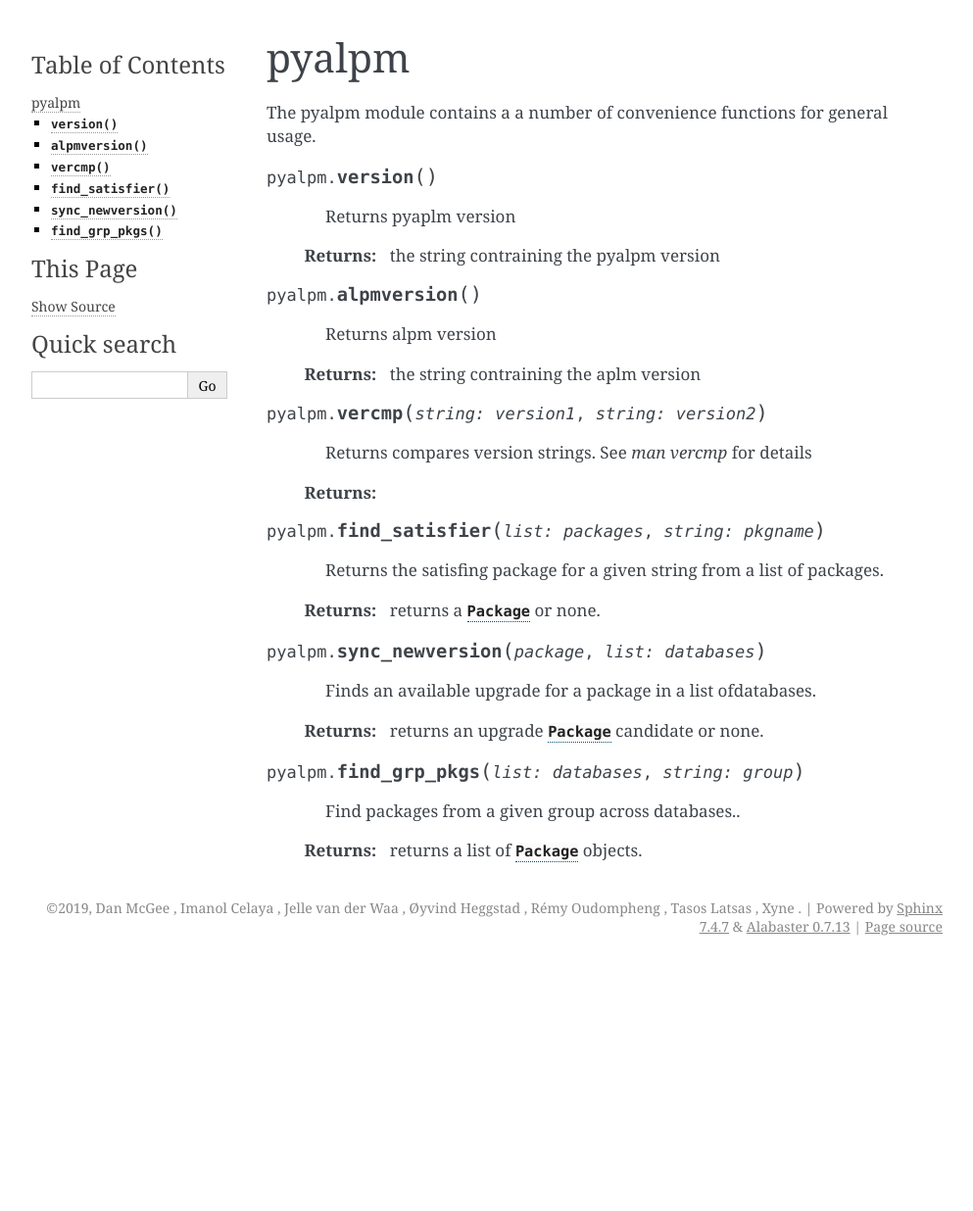
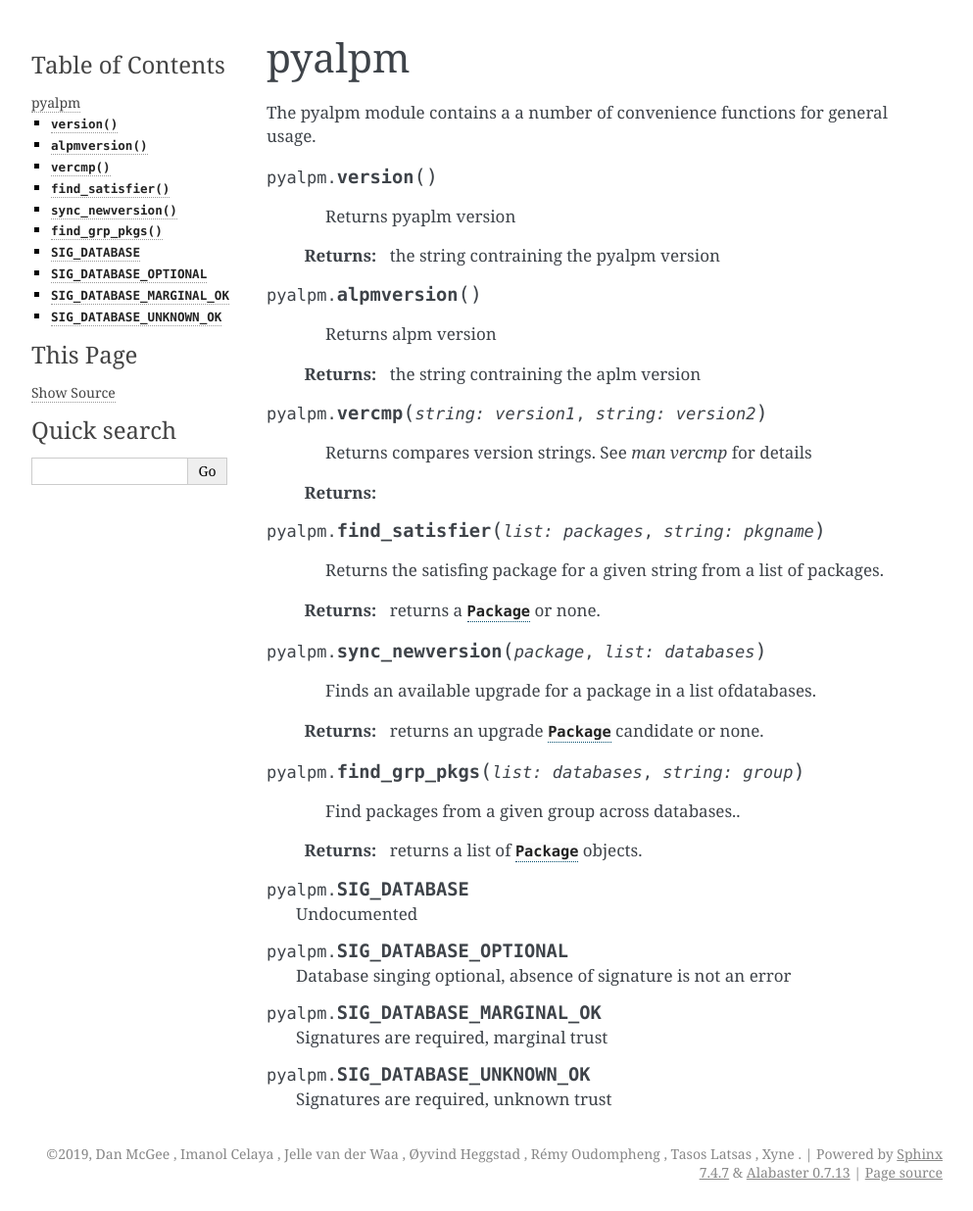
Before and after one commit to archlinux/pyalpm, a Sphinx documentation site: the page built from doc/pyalpm/Pyalpm.rst, in a window 1280 px wide. Shown: the whole page at 98% size, without its empty margins (148-1141 px from the left). Built offline with Sphinx 7.4.7, drawn with Linux system fonts in a browser that asks for light colours; formulas are drawn with MathJax 3; before the commit the page ends 985 px from its top, so only the background shows below that.

Commit message:
doc: document database constants

```diff
--- a/doc/pyalpm/Pyalpm.rst
+++ b/doc/pyalpm/Pyalpm.rst
@@ -46,3 +46,19 @@ The pyalpm module contains a a number of convenience functions for general usage
       Find packages from a given group across databases..
 
      :returns: returns a list of :class:`Package` objects.
+
+.. py:data:: SIG_DATABASE
+
+      Undocumented
+
+.. py:data:: SIG_DATABASE_OPTIONAL
+
+      Database singing optional, absence of signature is not an error
+
+.. py:data:: SIG_DATABASE_MARGINAL_OK
+
+      Signatures are required, marginal trust
+
+.. py:data:: SIG_DATABASE_UNKNOWN_OK
+
+      Signatures are required, unknown trust
```
